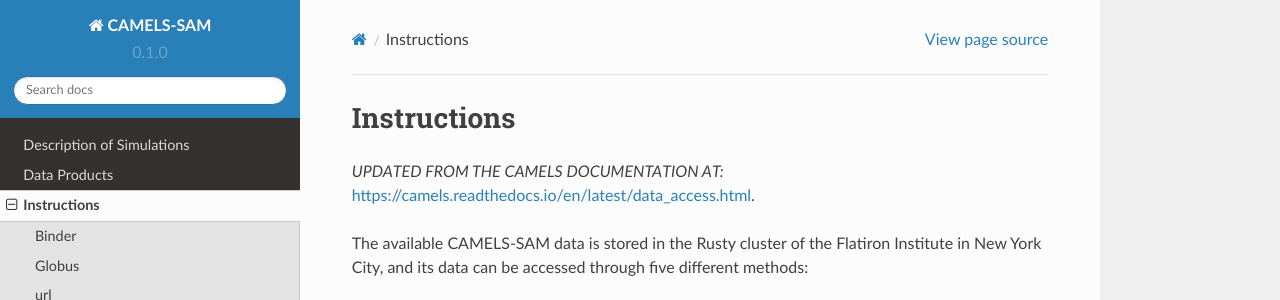
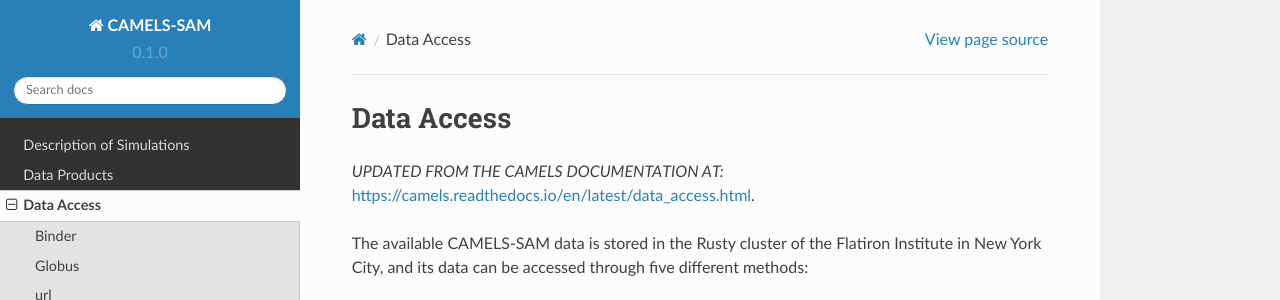
Before and after one commit to laperezNYC/CAMELS-SAM, a Sphinx documentation site: the page built from docs/source/access.rst, in a window 1280 px wide and 900 px high. Shown: the top 300 px of the window. Built offline with Sphinx 7.4.7 and the Read the Docs theme 2.0.0, drawn with Linux system fonts in a browser that asks for light colours.

Commit message:
Update access.rst

```diff
--- a/docs/source/access.rst
+++ b/docs/source/access.rst
@@ -1,5 +1,5 @@
 ************
-Instructions
+Data Access
 ************
 
 *UPDATED FROM THE CAMELS DOCUMENTATION AT:* https://camels.readthedocs.io/en/latest/data_access.html.
```
